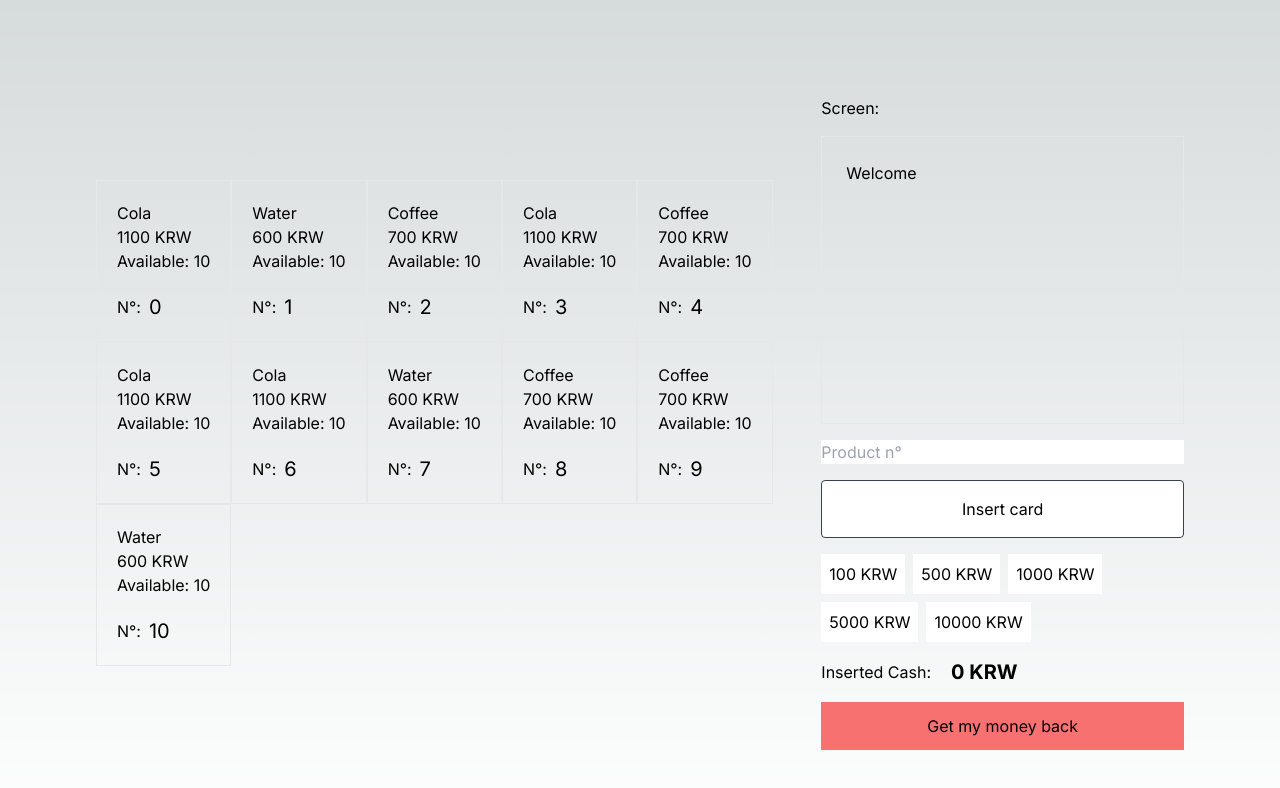
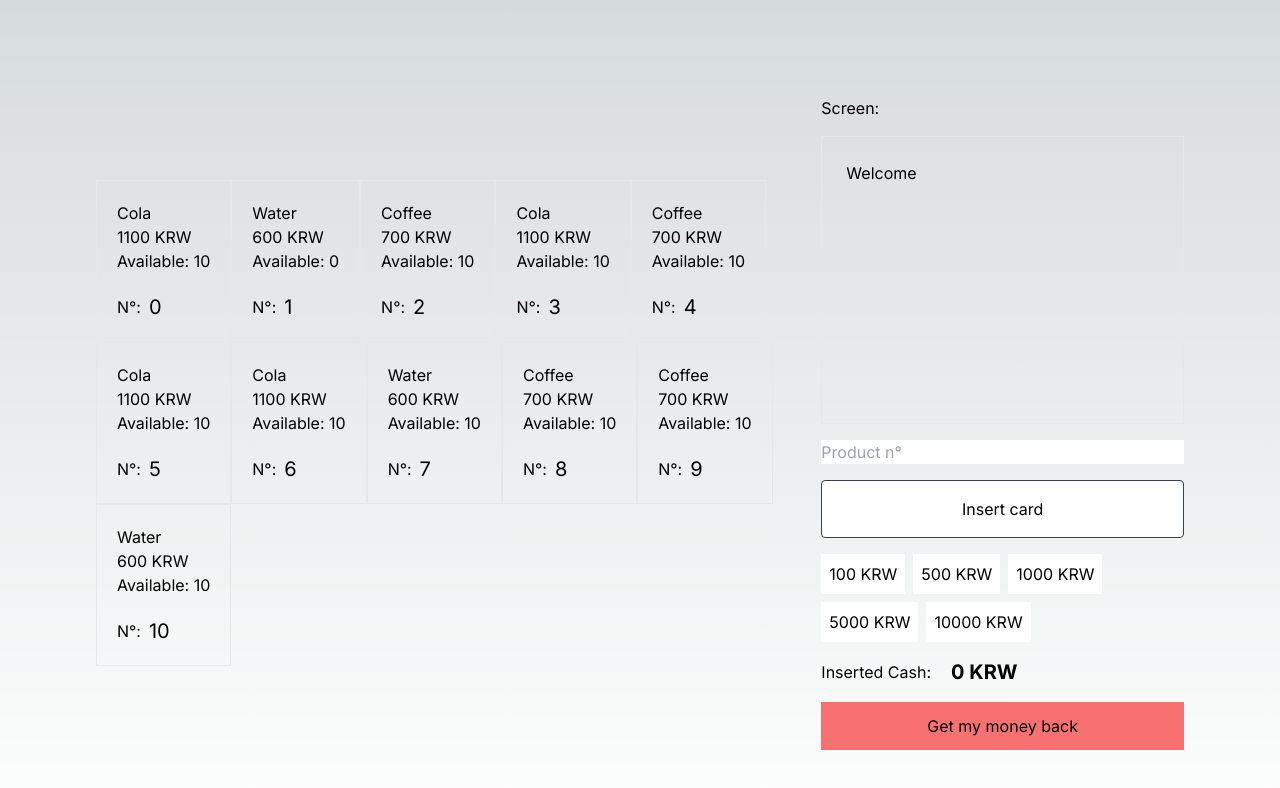
Before and after one commit to Kevin-H2R/vending-machine, a Next.js app: page / in a window 1280 px wide. Shown: the top 788 px of the page. Built offline with nearby package versions, Linux system fonts and the light colour scheme.

Commit message:
Adds quantity per slot

```diff
--- a/app/InputSection.tsx
+++ b/app/InputSection.tsx
@@ -55,8 +55,8 @@ const InputSection = () => {
       }
       const number = Number.parseInt(value)
       if (number < products.length && number >= 0) {
-        if (cardInserted) {
-          // next step
+        if (products[number].quantity < 1) {
+          setErrorText("This product is not available anymore")
           return
         }
         setSelectedSlot(number)
--- a/app/SlotSection.tsx
+++ b/app/SlotSection.tsx
@@ -5,7 +5,10 @@ const SlotSection = () => {
   const {products, selectedSlot} = useMachineContext()
   return <div className="flex flex-wrap">
       {products.map((product, index) => <MachineSlot
-        key={'product_' + index} product={product} index={index} selected={selectedSlot === index} />)}
+        key={'product_' + index}
+        product={product}
+        index={index}
+        selected={selectedSlot === index} />)}
   </div>
 }
 
--- a/components/MachineSlot.tsx
+++ b/components/MachineSlot.tsx
@@ -1,10 +1,10 @@
-import { Product } from "@/utils/types"
+import { ProductSlot } from "@/utils/types"
 
 
 type MachineSlotType = {
-  product: Product
+  product: ProductSlot
   index: number,
-  selected: boolean
+  selected: boolean,
 }
 
 const MachineSlot = ({product, index, selected}: MachineSlotType) => {
--- a/utils/MachineContext.tsx
+++ b/utils/MachineContext.tsx
@@ -1,5 +1,5 @@
 import { createContext, ReactNode, useContext, useState } from "react";
-import { Product } from "./types";
+import { ProductSlot } from "./types";
 
 type MachineContextProps = {
   cardInserted: boolean
@@ -8,7 +8,7 @@ type MachineContextProps = {
   setCardInserted: (value: boolean) => void
   setSelectedSlot: (numero: number | null) => void
   setInsertedCash: (value: number) => void
-  products: Product[]
+  products: ProductSlot[]
 }
 
 const MachineContext = createContext<MachineContextProps | undefined>(undefined)
@@ -19,9 +19,9 @@ const MachineProvider = ({children}: {children: ReactNode}) => {
   const [insertedCash, setInsertedCash] = useState<number>(0)
 
   // I hard-coded those, fetching it from a DB would be preferable
-  const productList: Product[] = [
+  const productList: ProductSlot[] = [
     {name: 'Cola', price: 1100, quantity: 10},
-    {name: 'Water', price: 600, quantity: 10},
+    {name: 'Water', price: 600, quantity: 0},
     {name: 'Coffee', price: 700, quantity: 10},
     {name: 'Cola', price: 1100, quantity: 10},
     {name: 'Coffee', price: 700, quantity: 10},
--- a/utils/types.ts
+++ b/utils/types.ts
@@ -1,7 +1,7 @@
-type Product = {
+type ProductSlot = {
   name: string,
   price: number,
   quantity: number
 }
 
-export type {Product}
+export type {ProductSlot}
```
